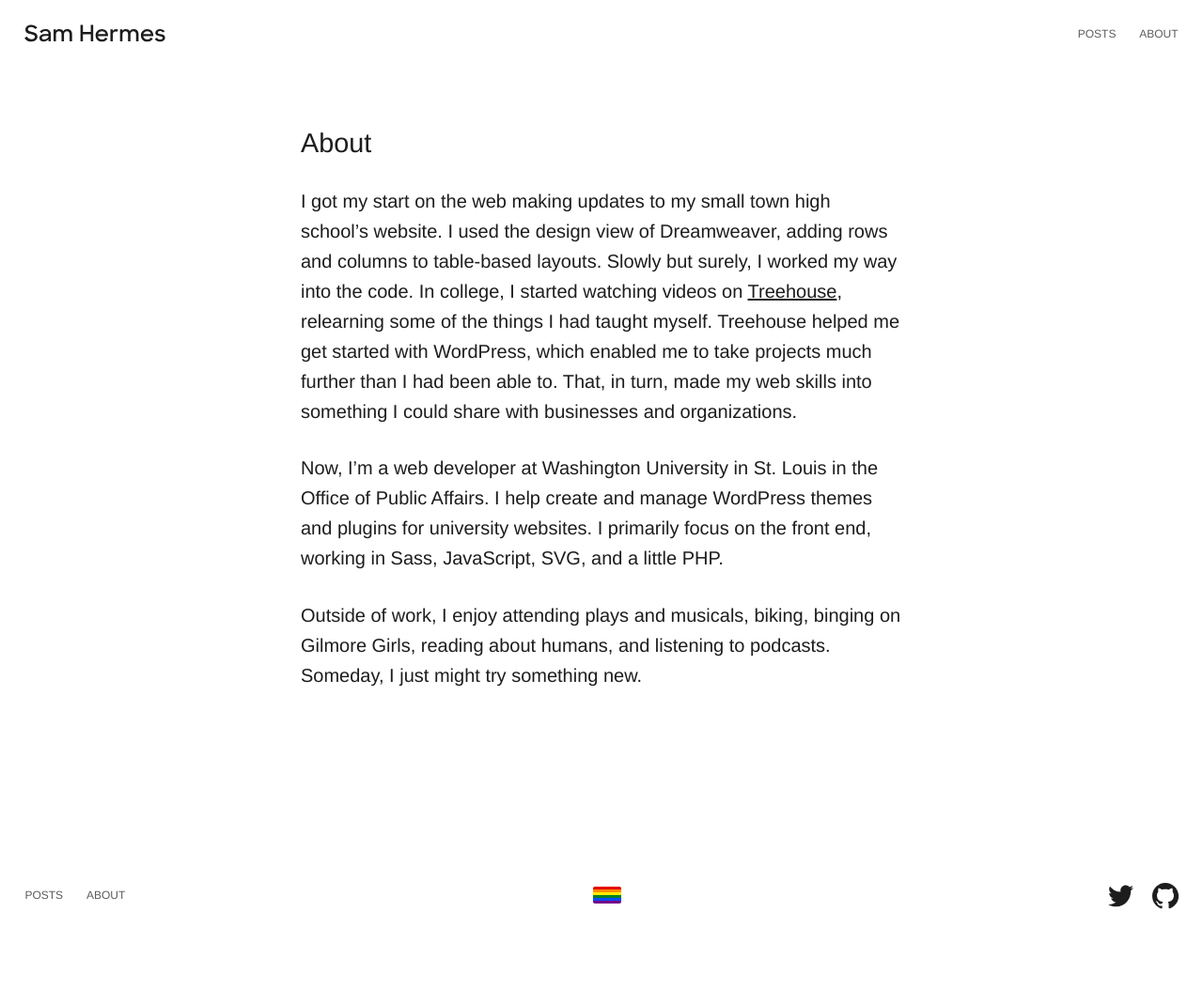
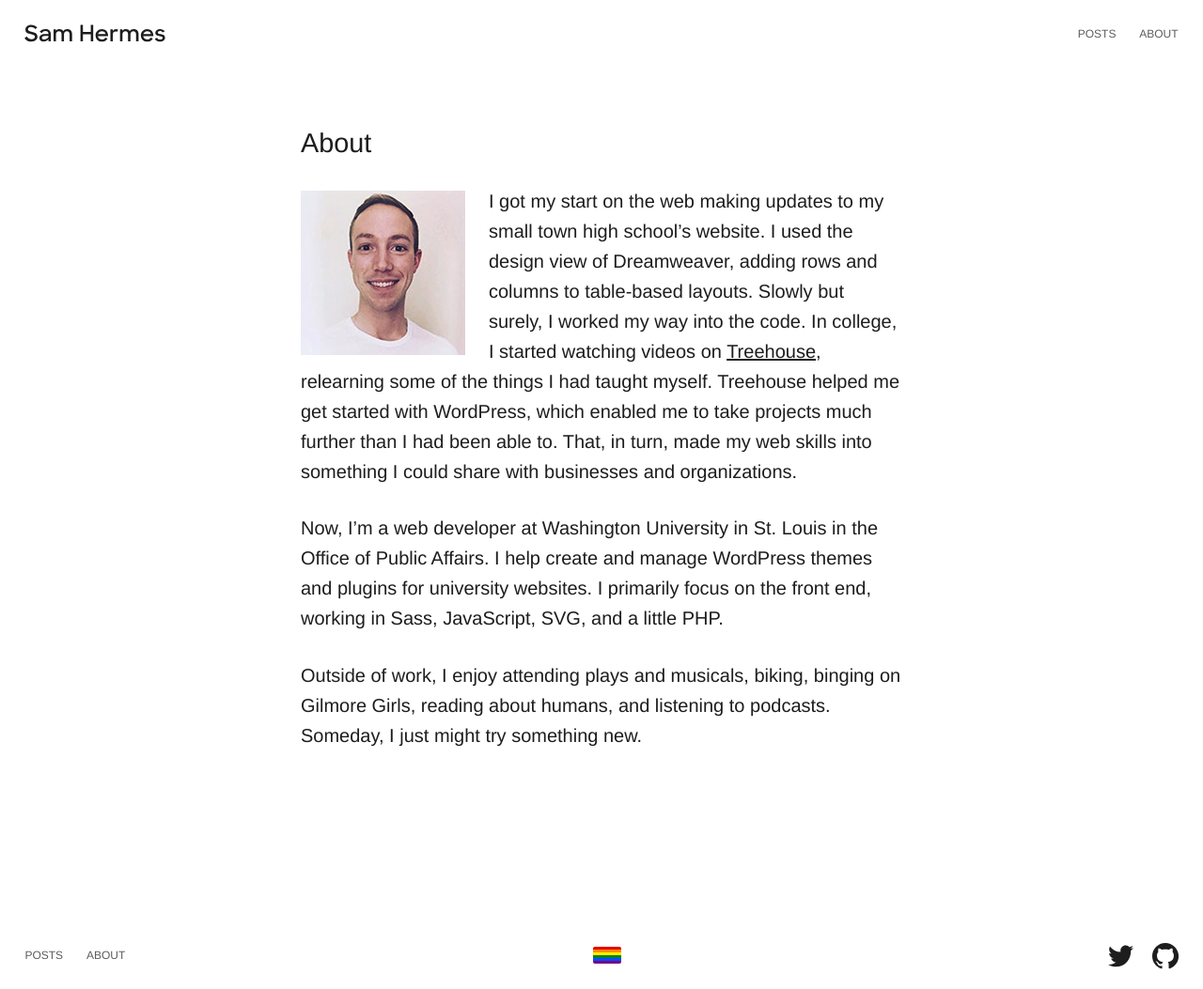
Before and after one commit to samhermes/samhermes.github.io, a Jekyll site: the page built from about.md, in a window 1280 px wide. Shown: the whole page at 94% size. Built offline with Jekyll 4.4.1, drawn with Linux system fonts in a browser that asks for light colours; before the commit the page ends 989 px from its top, so only the background shows below that.

Commit message:
Add photo to about page

```diff
--- a/_sass/_about.scss
+++ b/_sass/_about.scss
@@ -12,6 +12,13 @@
     margin: 0 0 1em;
     @media screen and (min-width: 37.5em) {
       font-size: 1.8em;
+    }
+  }
+  img {
+    max-width: 175px;
+    @media screen and (min-width: 28.125em) {
+      float: left;
+      margin: 5px 25px 0 0;
     }
   }
   p {
--- a/about.md
+++ b/about.md
@@ -6,6 +6,8 @@ layout: default
 
 ## About
 
+<img src="/img/samhermes-175.jpg" srcset="/img/samhermes-350.jpg 2x, /img/samhermes-525.jpg 3x" alt="Sam Hermes">
+
 I got my start on the web making updates to my small town high school's website. I used the design view of Dreamweaver, adding rows and columns to table-based layouts. Slowly but surely, I worked my way into the code. In college, I started watching videos on [Treehouse](https://teamtreehouse.com), relearning some of the things I had taught myself. Treehouse helped me get started with WordPress, which enabled me to take projects much further than I had been able to. That, in turn, made my web skills into something I could share with businesses and organizations.
 
 Now, I'm a web developer at Washington University in St. Louis in the Office of Public Affairs. I help create and manage WordPress themes and plugins for university websites. I primarily focus on the front end, working in Sass, JavaScript, SVG, and a little PHP.
```
Also changed, not shown: img/samhermes-175.jpg (added), img/samhermes-350.jpg (added), img/samhermes-525.jpg (added), 6 other files.
